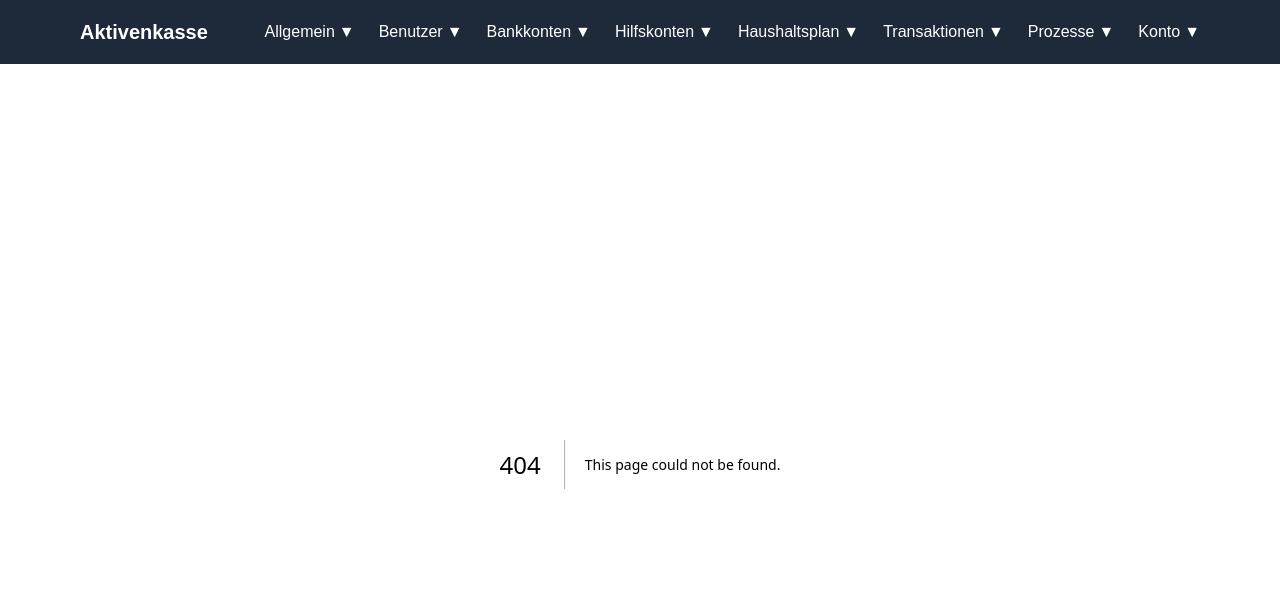
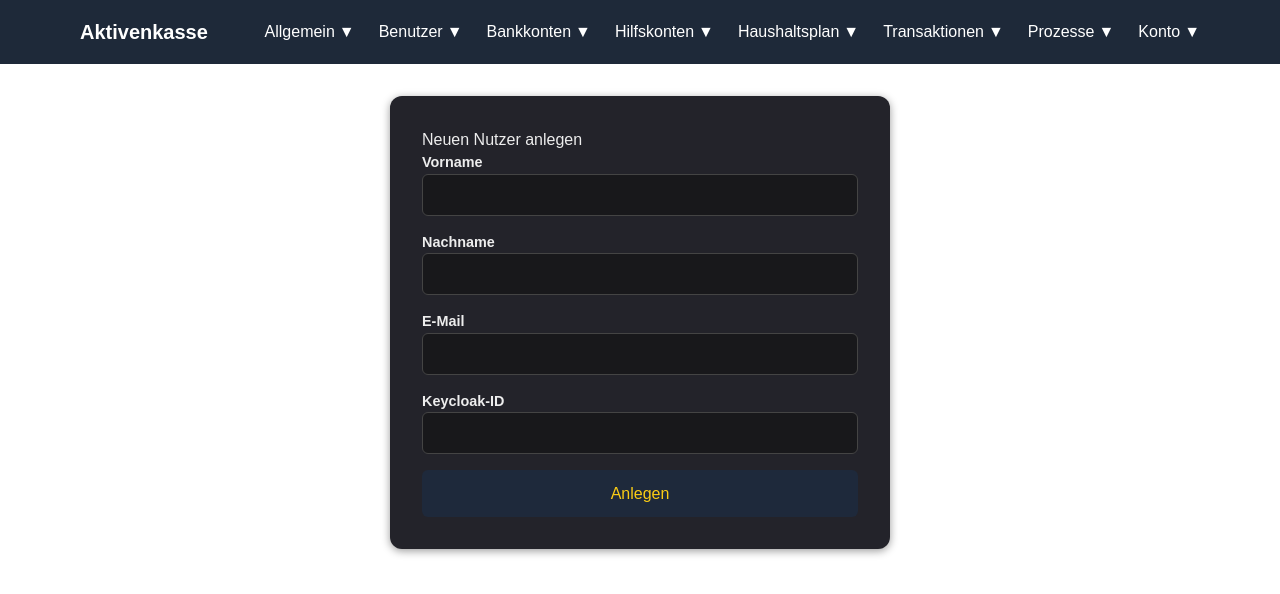
Before and after one commit to Chreuseo/aktivenkasse2, a Next.js app: page /users/new in a window 1280 px wide. Before the commit this address had no page. Shown: the top 594 px of the page. Built offline with nearby package versions, Linux system fonts and the light colour scheme.

Commit message:
Neuer Benutzer, Seite + Routing anlegen + Forms.css

```diff
--- /dev/null
+++ b/src/app/api/users/route.ts
@@ -0,0 +1,39 @@
+import { NextResponse } from "next/server";
+import prisma from "@/lib/prisma";
+
+export async function POST(req: Request) {
+    try {
+        const body = await req.json();
+
+        const { first_name, last_name, mail, keycloak_id } = body;
+
+        if (!first_name || !last_name || !mail || !keycloak_id) {
+            return NextResponse.json({ error: "Fehlende Felder" }, { status: 400 });
+        }
+
+        // Zuerst ein Konto anlegen
+        const account = await prisma.account.create({
+            data: {
+                balance: 0,
+                interest: false,
+                type: "user",
+            },
+        });
+
+        // Dann den User anlegen
+        const user = await prisma.user.create({
+            data: {
+                first_name,
+                last_name,
+                mail,
+                keycloak_id,
+                accountId: account.id,
+            },
+        });
+
+        return NextResponse.json(user, { status: 201 });
+    } catch (error: any) {
+        console.error(error);
+        return NextResponse.json({ error: "Fehler beim Anlegen des Nutzers" }, { status: 500 });
+    }
+}
--- /dev/null
+++ b/src/app/css/forms.css
@@ -0,0 +1,53 @@
+.form-container {
+    max-width: 500px;
+    margin: 2rem auto;
+    padding: 2rem;
+    background: #23232a;
+    border-radius: 12px;
+    box-shadow: 0 2px 8px rgba(0,0,0,0.4);
+    color: #ededed;
+}
+
+.form {
+    display: flex;
+    flex-direction: column;
+    gap: 1rem;
+}
+
+.form label {
+    display: flex;
+    flex-direction: column;
+    font-weight: 600;
+    font-size: 0.9rem;
+    color: #ededed;
+}
+
+.form input {
+    padding: 0.5rem;
+    border: 1px solid #444;
+    border-radius: 6px;
+    font-size: 1rem;
+    background: #18181b;
+    color: #ededed;
+}
+
+.form button {
+    padding: 0.7rem;
+    font-size: 1rem;
+    border: none;
+    background-color: #1e293b;
+    color: #facc15;
+    border-radius: 6px;
+    cursor: pointer;
+    transition: background 0.2s ease-in-out;
+}
+
+.form button:hover {
+    background-color: #334155;
+}
+
+.message {
+    margin-top: 1rem;
+    font-weight: 600;
+    color: #facc15;
+}
--- /dev/null
+++ b/src/app/users/new/page.tsx
@@ -0,0 +1,72 @@
+"use client";
+
+import { useState } from "react";
+import "../../css/forms.css";
+
+export default function NewUserPage() {
+    const [formData, setFormData] = useState({
+        first_name: "",
+        last_name: "",
+        mail: "",
+        keycloak_id: "",
+    });
+
+    const [message, setMessage] = useState("");
+
+    const handleChange = (e: React.ChangeEvent<HTMLInputElement>) => {
+        setFormData({ ...formData, [e.target.name]: e.target.value });
+    };
+
+    const handleSubmit = async (e: React.FormEvent) => {
+        e.preventDefault();
+        setMessage("");
+
+        try {
+            const res = await fetch("/api/users", {
+                method: "POST",
+                headers: { "Content-Type": "application/json" },
+                body: JSON.stringify(formData),
+            });
+
+            if (res.ok) {
+                setMessage("✅ User erfolgreich angelegt!");
+                setFormData({ first_name: "", last_name: "", mail: "", keycloak_id: "" });
+            } else {
+                const err = await res.json();
+                setMessage("❌ Fehler: " + err.error);
+            }
+        } catch (error) {
+            setMessage("❌ Serverfehler");
+        }
+    };
+
+    return (
+        <div className="form-container">
+            <h1>Neuen Nutzer anlegen</h1>
+            <form onSubmit={handleSubmit} className="form">
+                <label>
+                    Vorname
+                    <input type="text" name="first_name" value={formData.first_name} onChange={handleChange} required />
+                </label>
+
+                <label>
+                    Nachname
+                    <input type="text" name="last_name" value={formData.last_name} onChange={handleChange} required />
+                </label>
+
+                <label>
+                    E-Mail
+                    <input type="email" name="mail" value={formData.mail} onChange={handleChange} required />
+                </label>
+
+                <label>
+                    Keycloak-ID
+                    <input type="text" name="keycloak_id" value={formData.keycloak_id} onChange={handleChange} required />
+                </label>
+
+                <button type="submit">Anlegen</button>
+            </form>
+            {message && <p className="message">{message}</p>}
+        </div>
+    );
+}
--- /dev/null
+++ b/src/lib/prisma.ts
@@ -0,0 +1,13 @@
+import { PrismaClient } from "@prisma/client";
+
+const globalForPrisma = global as unknown as { prisma: PrismaClient };
+
+export const prisma =
+    globalForPrisma.prisma ||
+    new PrismaClient({
+        log: ["query", "error", "warn"],
+    });
+
+if (process.env.NODE_ENV !== "production") globalForPrisma.prisma = prisma;
+
+export default prisma;
```
